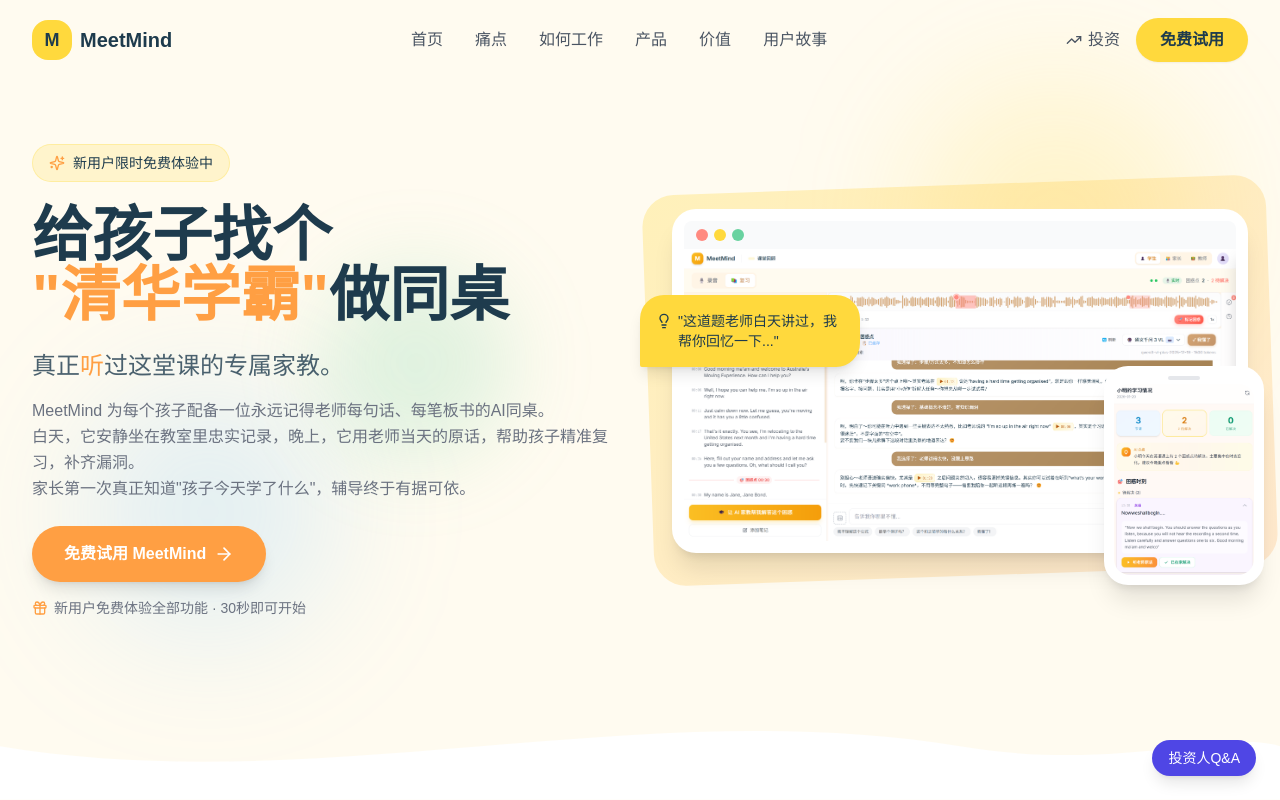
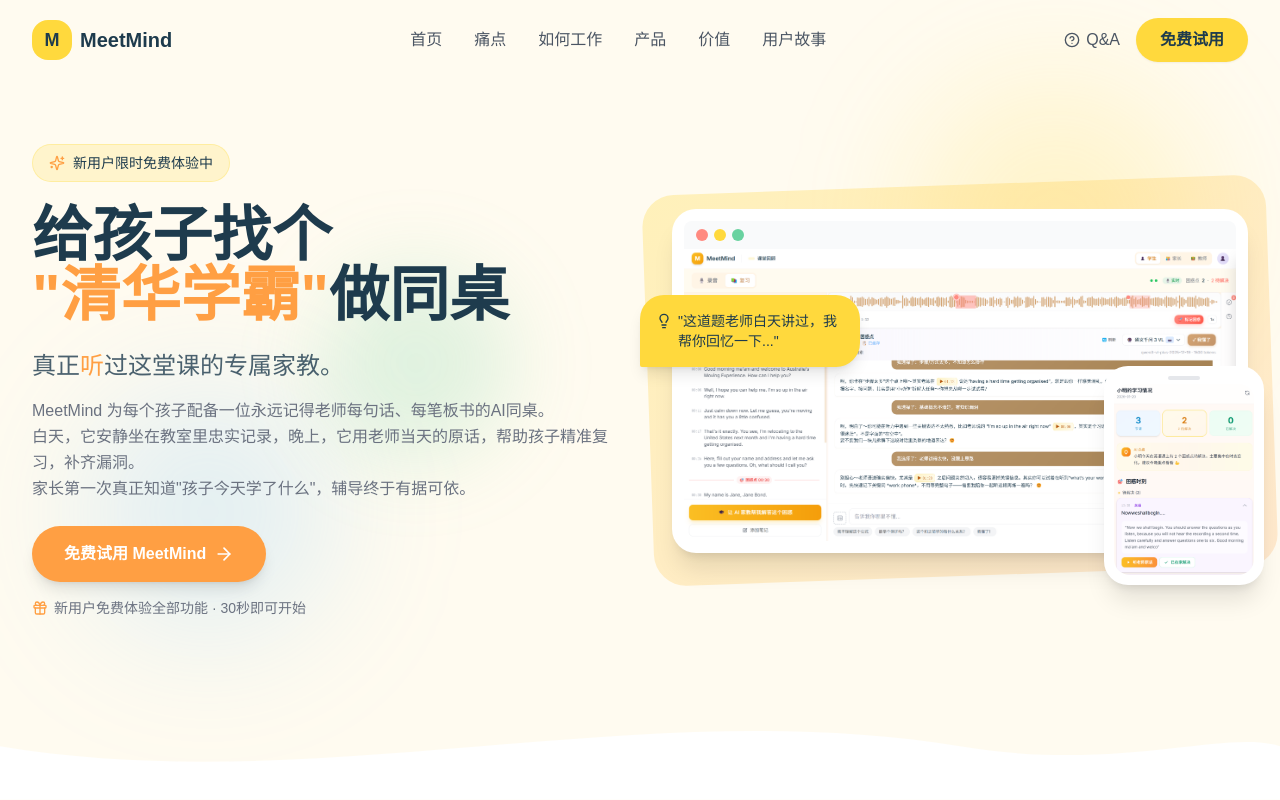
Before and after one commit to xiaojinyu868-w/meetmind-landing, a React (Vite) app: page / in a window 1280 px wide. Shown: the top 800 px of the page. Built offline with nearby package versions, Linux system fonts and the light colour scheme.

Commit message:
feat: 移除右下角浮动按钮，Header 投资改为 Q&A

```diff
--- a/src/App.tsx
+++ b/src/App.tsx
@@ -71,13 +71,6 @@ function App() {
         <Testimonials />
       </main>
       <Footer />
-
-      <button
-        onClick={() => setPageState('qa-list')}
-        className="fixed bottom-6 right-6 z-50 px-4 py-2 bg-indigo-600 text-white text-sm font-medium rounded-full shadow-lg hover:bg-indigo-700 transition-colors"
-      >
-        投资人Q&A
-      </button>
     </div>
   )
 }
--- a/src/components/Header.tsx
+++ b/src/components/Header.tsx
@@ -1,5 +1,5 @@
 import { useState, useEffect } from 'react'
-import { Menu, X, TrendingUp } from 'lucide-react'
+import { Menu, X, HelpCircle } from 'lucide-react'
 
 const navLinks = [
   { name: '首页', href: '#home' },
@@ -61,8 +61,8 @@ export default function Header() {
               }}
               className="flex items-center gap-1.5 text-gray-600 hover:text-navy font-medium transition-colors duration-200 focus-visible:outline-none focus-visible:ring-2 focus-visible:ring-orange focus-visible:ring-offset-2 rounded-sm cursor-pointer"
             >
-              <TrendingUp className="w-4 h-4" />
-              <span>投资</span>
+              <HelpCircle className="w-4 h-4" />
+              <span>Q&A</span>
             </a>
             <a
               href="https://meetmind.online"
```
